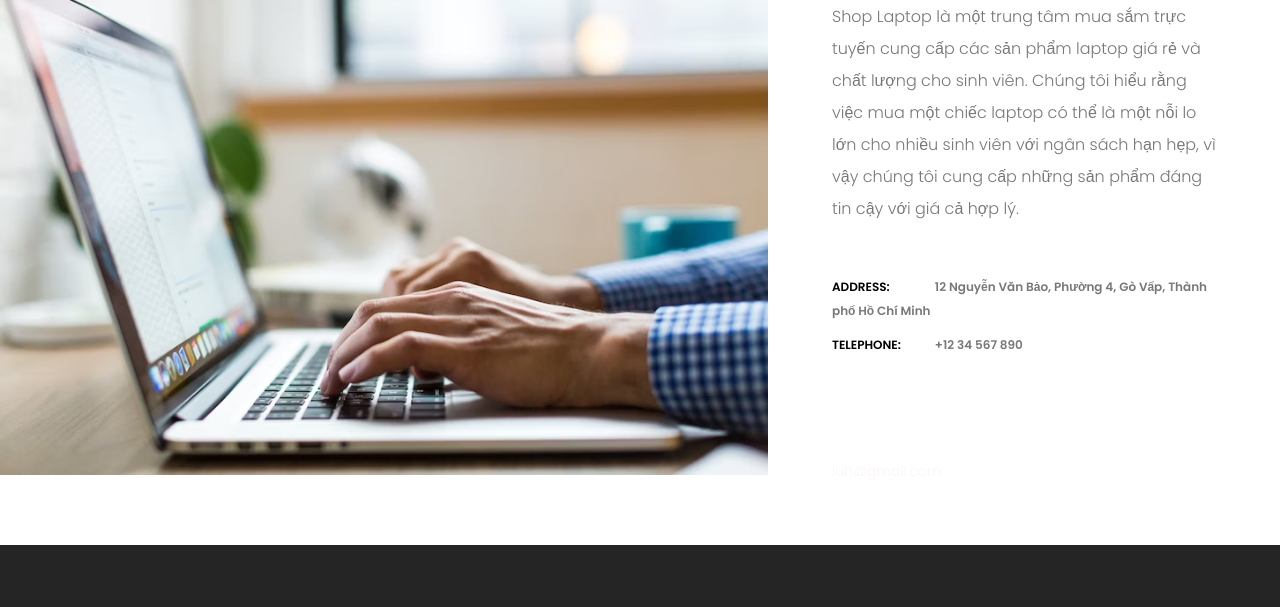
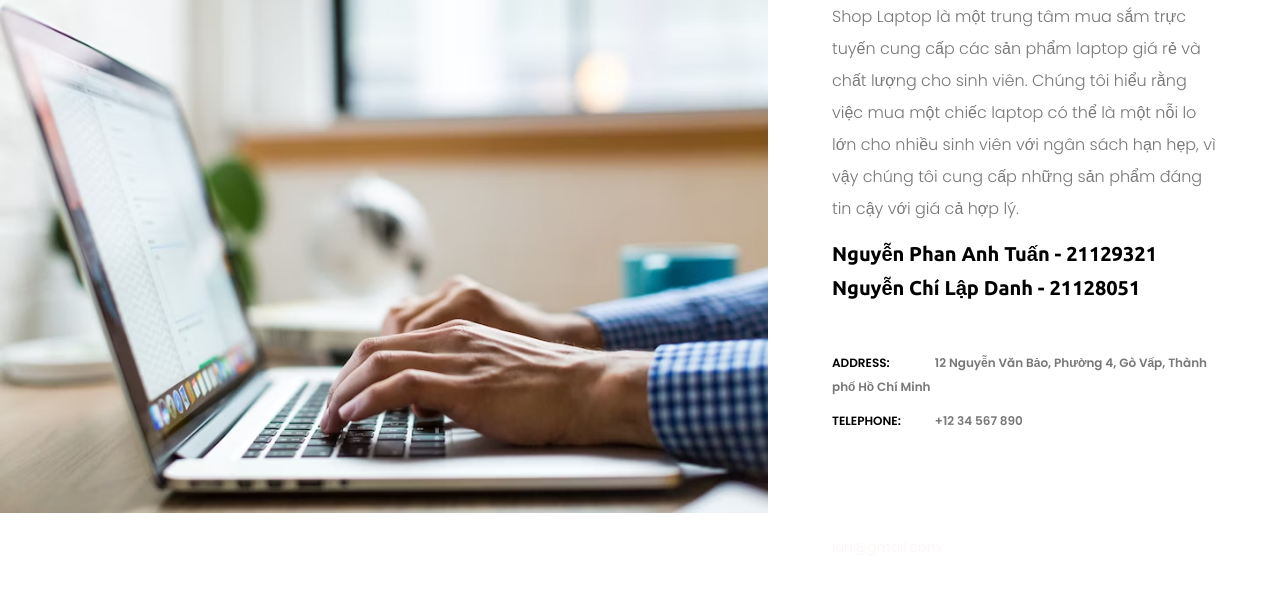
Before and after one commit to atuandev/laptopshop, a plain HTML site: page about.html in a window 1280 px wide. Shown: the part 193-800 px from the top of the page. Drawn offline with Linux system fonts and the light colour scheme; some packages are replaced by stand-ins of ours.

Commit message:
update about

```diff
--- a/about.html
+++ b/about.html
@@ -126,6 +126,9 @@
             <p>Shop Laptop  là một trung tâm mua sắm trực tuyến cung cấp các sản phẩm laptop giá rẻ và chất lượng cho sinh viên. Chúng tôi hiểu rằng việc mua một chiếc laptop có thể là một nỗi lo lớn cho nhiều sinh viên với ngân sách hạn hẹp, vì vậy chúng tôi cung cấp những sản phẩm đáng tin cậy với giá cả hợp lý.
             </p>
 
+            <h5>Nguyễn Phan Anh Tuấn - 21129321</h5>
+            <h5>Nguyễn Chí Lập Danh - 21128051</h5>
+
             <div class="contact-address mt-50">
                 <p><span>address:</span> 12 Nguyễn Văn Bảo, Phường 4, Gò Vấp, Thành phố Hồ Chí Minh</p>
                 <p><span>telephone:</span> +12 34 567 890</p>
```
